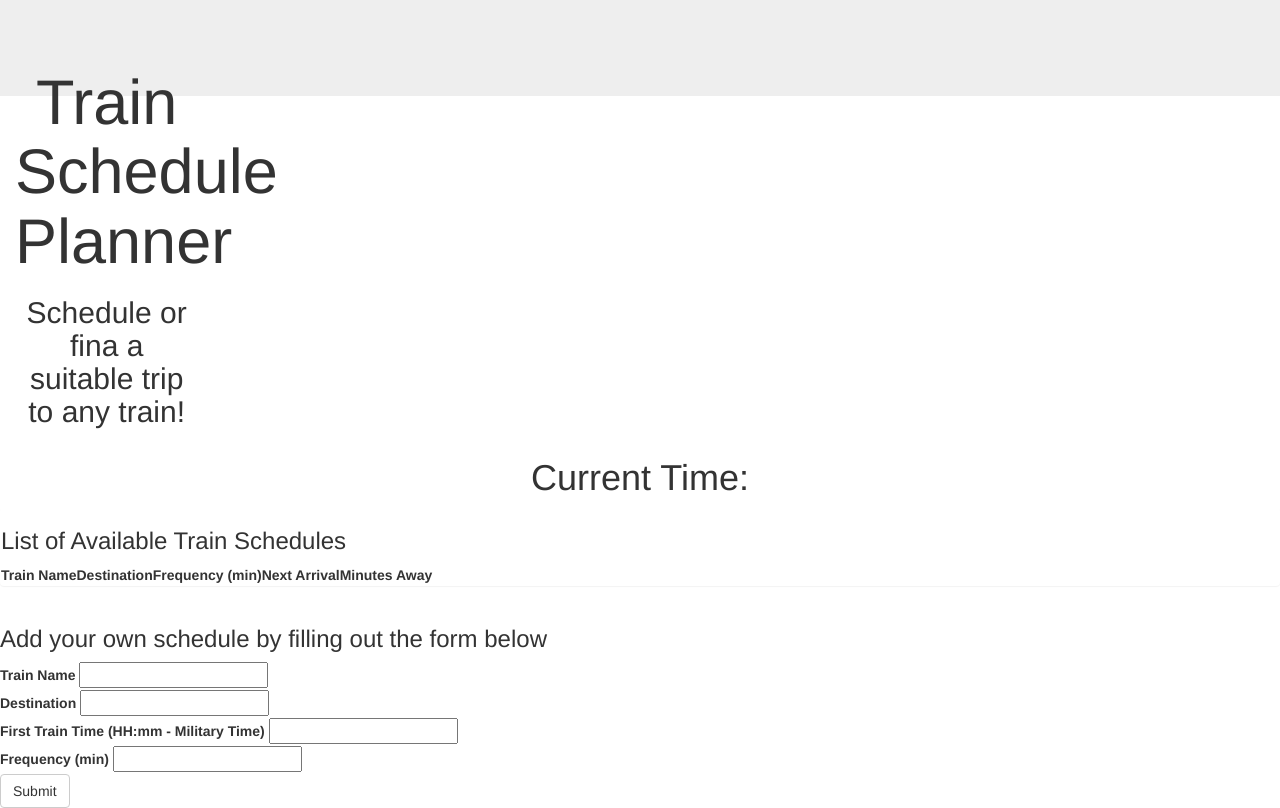
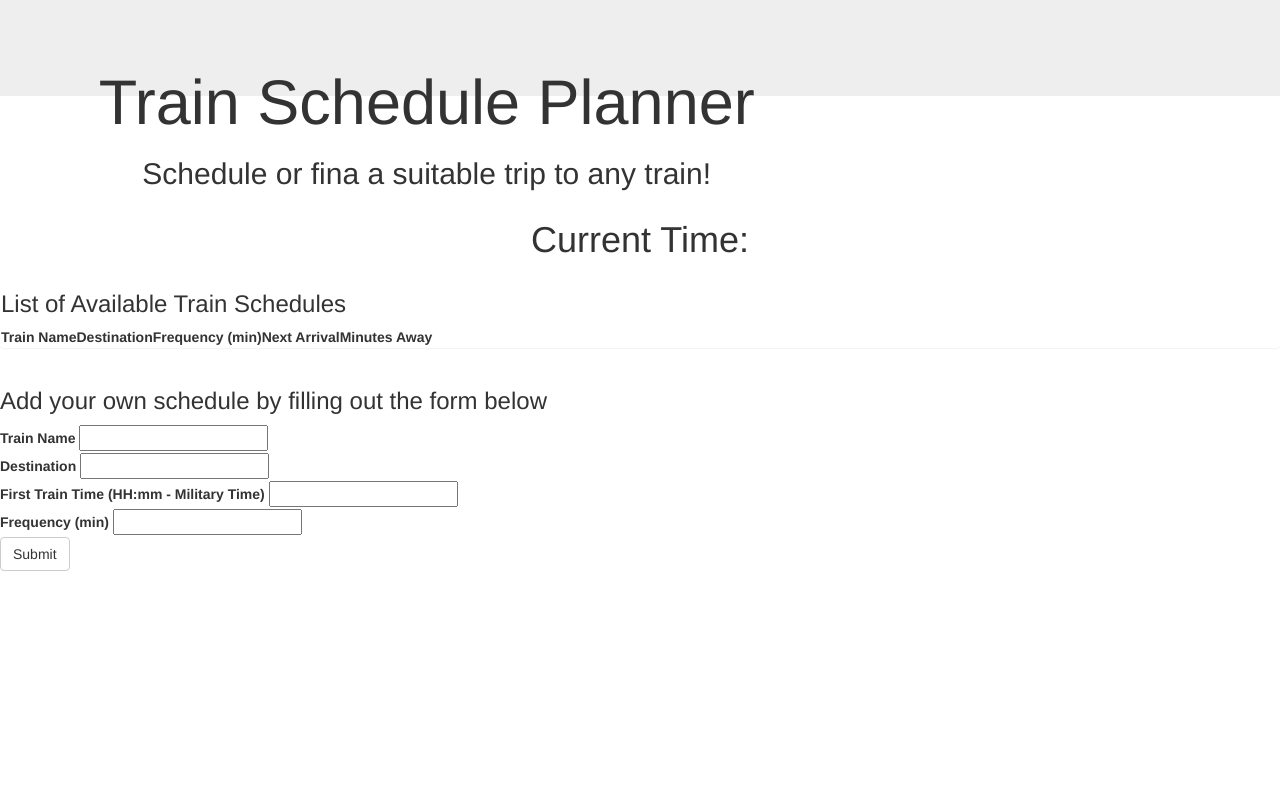
Before and after one commit to duongsters/firebased-train-scheduler, a plain HTML site: page index.html in a window 1280 px wide. Drawn offline with nearby package versions, Linux system fonts and the light colour scheme; files that its build step writes are made by us from their sources.

Commit message:
fixed my col settings for my title so that it is center paged

```diff
--- a/index.html
+++ b/index.html
@@ -14,7 +14,7 @@
 <body>
     <!-- used Bootstrap Jumbotron to create my header title page -->
     <div class="jumbotron">
-        <div class="col-lg-2 col-sm-2 col-xs-2" id="titlePage">
+        <div class="col-lg-8 col-sm-8 col-xs-8" id="titlePage">
             <h1 class="text-center">Train Schedule Planner</h1>
             <h2 class="text-center">Schedule or fina a suitable trip to any train!</h2>
         </div>
```
